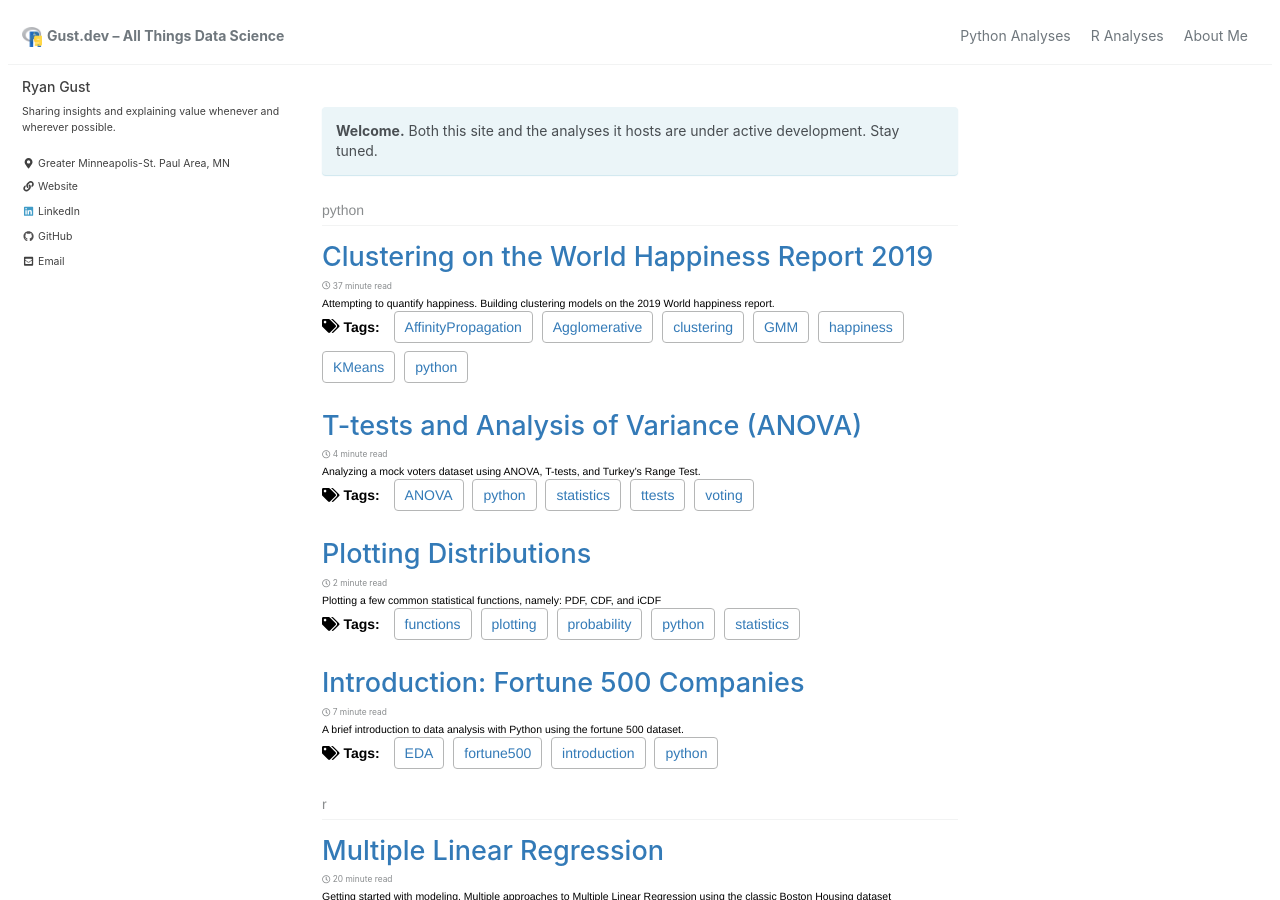
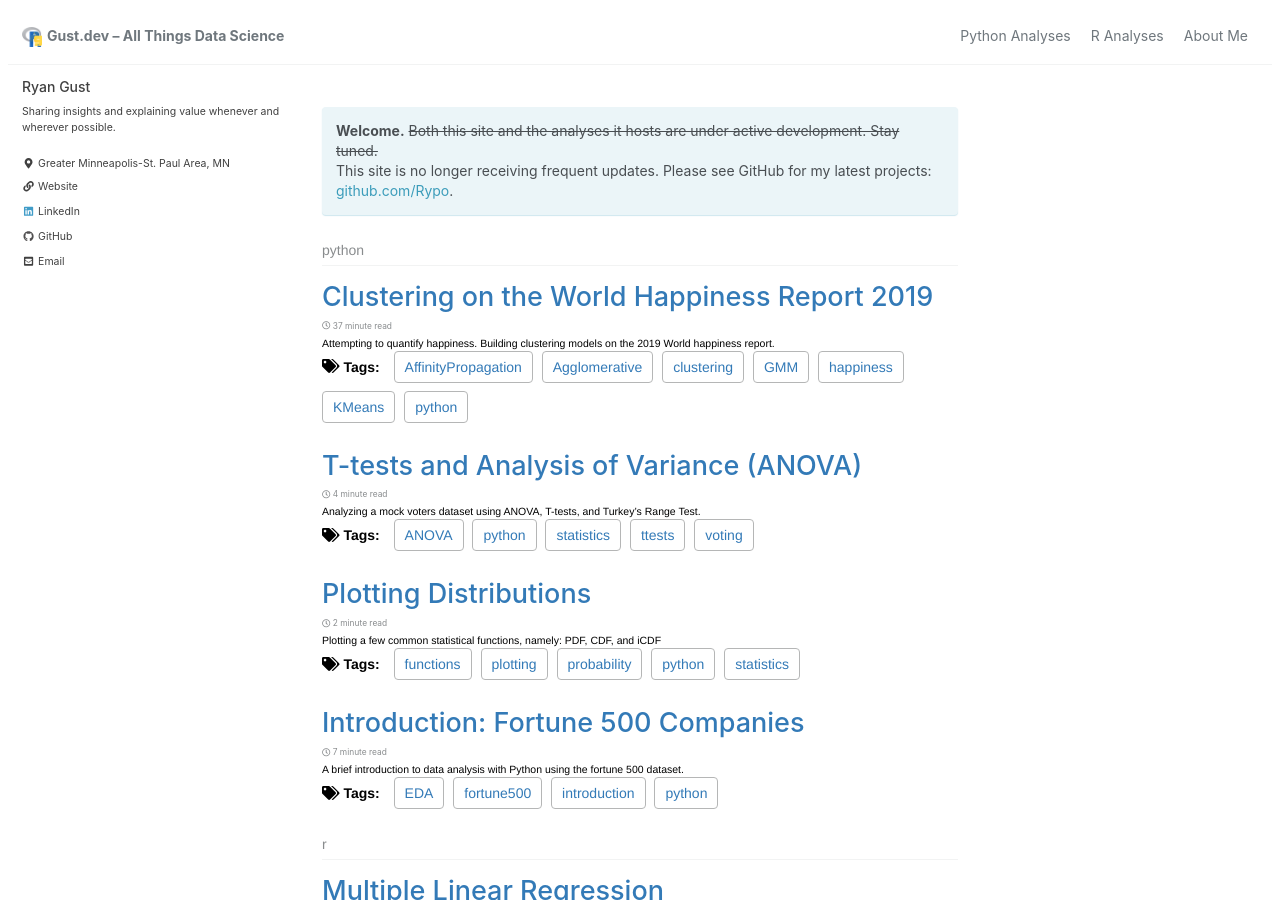
Before and after one commit to Rypo/rypo.github.io, a Jekyll site: the page built from index.html, in a window 1280 px wide and 900 px high. Built offline with Jekyll 4.4.1, drawn with Linux system fonts in a browser that asks for light colours; cached includes are drawn as plain includes; nearby versions of some CDN libraries; the list of posts is cut into pages by our own code.

Commit message:
Update front page notice

```diff
--- a/index.html
+++ b/index.html
@@ -4,5 +4,6 @@ author_profile: true
 ---
 <div class="notice--info" style="font-size:1em">
 {% comment %} inline css because not worth making an entire new class to increase font size {% endcomment %}
-    <strong>Welcome.</strong> Both this site and the analyses it hosts are under active development. Stay tuned.
+    <strong>Welcome.</strong> <del>Both this site and the analyses it hosts are under active development. Stay tuned.</del>
+    <p>This site is no longer receiving frequent updates. Please see GitHub for my latest projects: <a href="https://github.com/Rypo">github.com/Rypo</a>.</p>
 </div>
```
